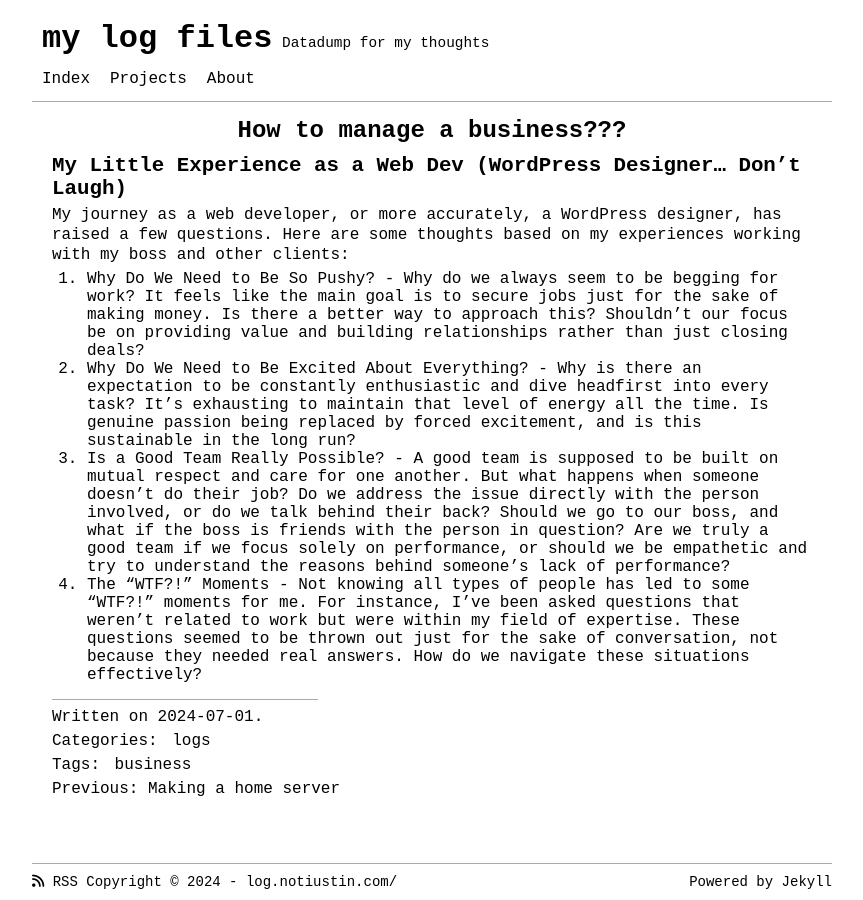
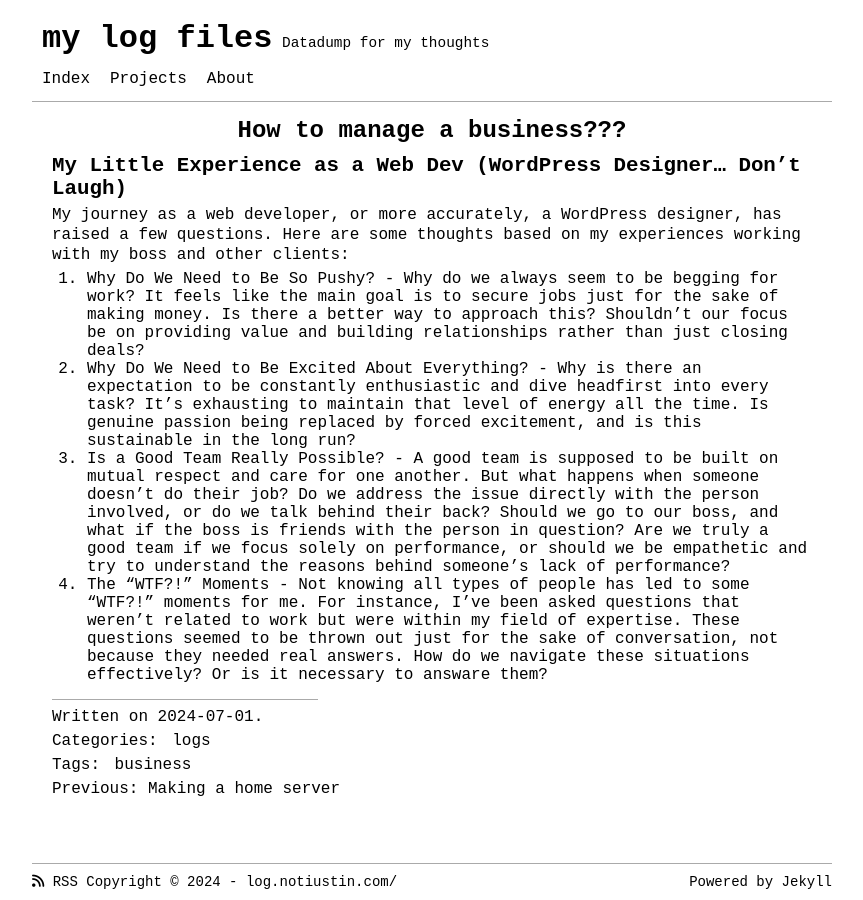
Before and after one commit to UnD37970UnD/-blog, a Jekyll site: the page built from _posts/logs/2024-07-01-how_to_manage_a_business.markdown, in a window 1280 px wide. Shown: the whole page, without its empty margins (208-1071 px from the left). Built offline with Jekyll 4.4.1, drawn with Linux system fonts in a browser that asks for light colours; nearby versions of some CDN libraries.

Commit message:
small changes to file names

```diff
--- a/_posts/logs/2024-01-12-find-THE-problem-to-resolve.markdown
+++ b/_posts/logs/2024-01-12-find_THE_problem_to_resolve.markdown
@@ -22,3 +22,5 @@ However, this platform may not be suitable for me, as I would need more informat
 ## idea 3 - Short movie platform like youtube but non-profit
 
 I have a friend that is a film directing student. And one thing that he mentioned when we spoke about the problems with financing a production of short films
+
+## idea 4 - Clinic pacient management system
--- a/_posts/logs/2024-07-01-how-to-manage-a-business.markdown
+++ b/_posts/logs/2024-07-01-how_to_manage_a_business.markdown
@@ -13,4 +13,4 @@ My journey as a web developer, or more accurately, a WordPress designer, has rai
 1. Why Do We Need to Be So Pushy? - Why do we always seem to be begging for work? It feels like the main goal is to secure jobs just for the sake of making money. Is there a better way to approach this? Shouldn't our focus be on providing value and building relationships rather than just closing deals?
 2. Why Do We Need to Be Excited About Everything? - Why is there an expectation to be constantly enthusiastic and dive headfirst into every task? It's exhausting to maintain that level of energy all the time. Is genuine passion being replaced by forced excitement, and is this sustainable in the long run?
 3. Is a Good Team Really Possible? - A good team is supposed to be built on mutual respect and care for one another. But what happens when someone doesn't do their job? Do we address the issue directly with the person involved, or do we talk behind their back? Should we go to our boss, and what if the boss is friends with the person in question? Are we truly a good team if we focus solely on performance, or should we be empathetic and try to understand the reasons behind someone's lack of performance?
-4. The "WTF?!" Moments - Not knowing all types of people has led to some "WTF?!" moments for me. For instance, I've been asked questions that weren't related to work but were within my field of expertise. These questions seemed to be thrown out just for the sake of conversation, not because they needed real answers. How do we navigate these situations effectively?
+4. The "WTF?!" Moments - Not knowing all types of people has led to some "WTF?!" moments for me. For instance, I've been asked questions that weren't related to work but were within my field of expertise. These questions seemed to be thrown out just for the sake of conversation, not because they needed real answers. How do we navigate these situations effectively? Or is it necessary to answare them?
```
Also changed, not shown: _posts/projects/2024-05-24-making_a_home_server.md (renamed from _posts/projects/2024-05-24-testmyskills.md).
